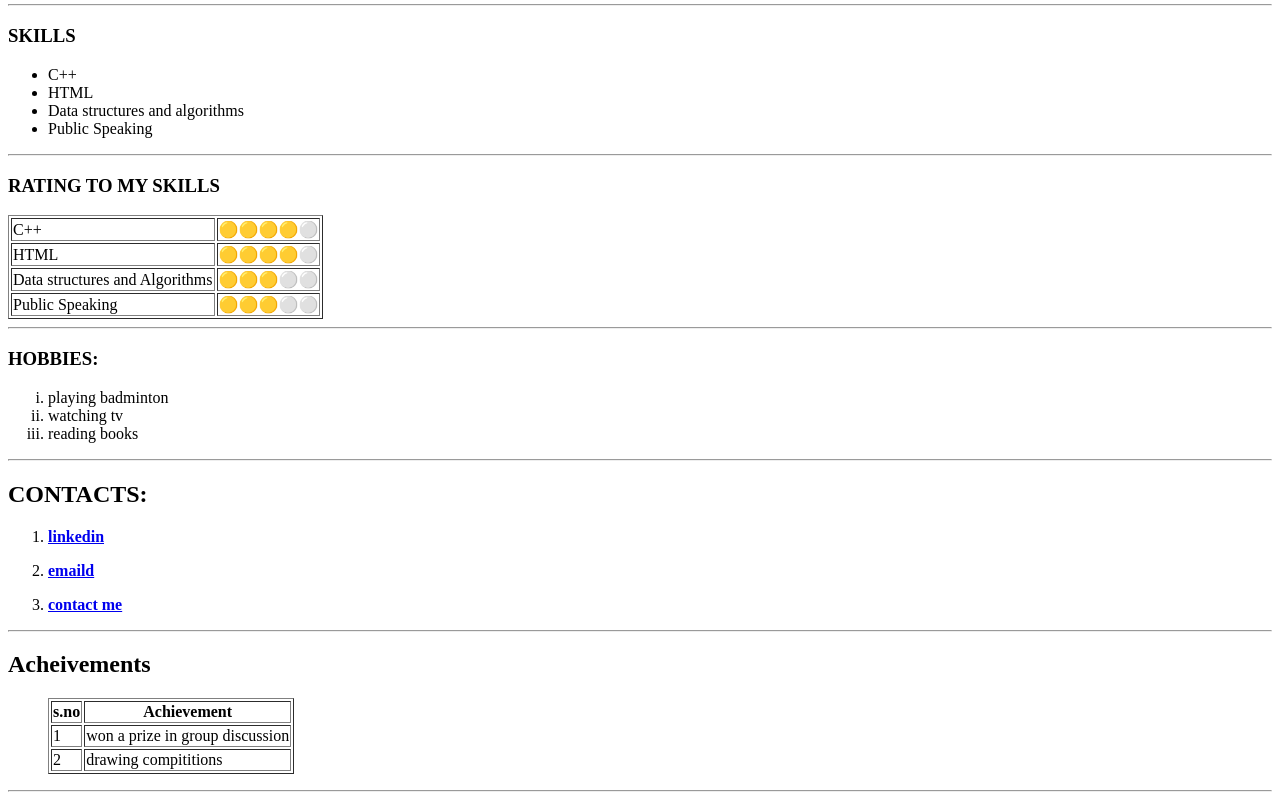
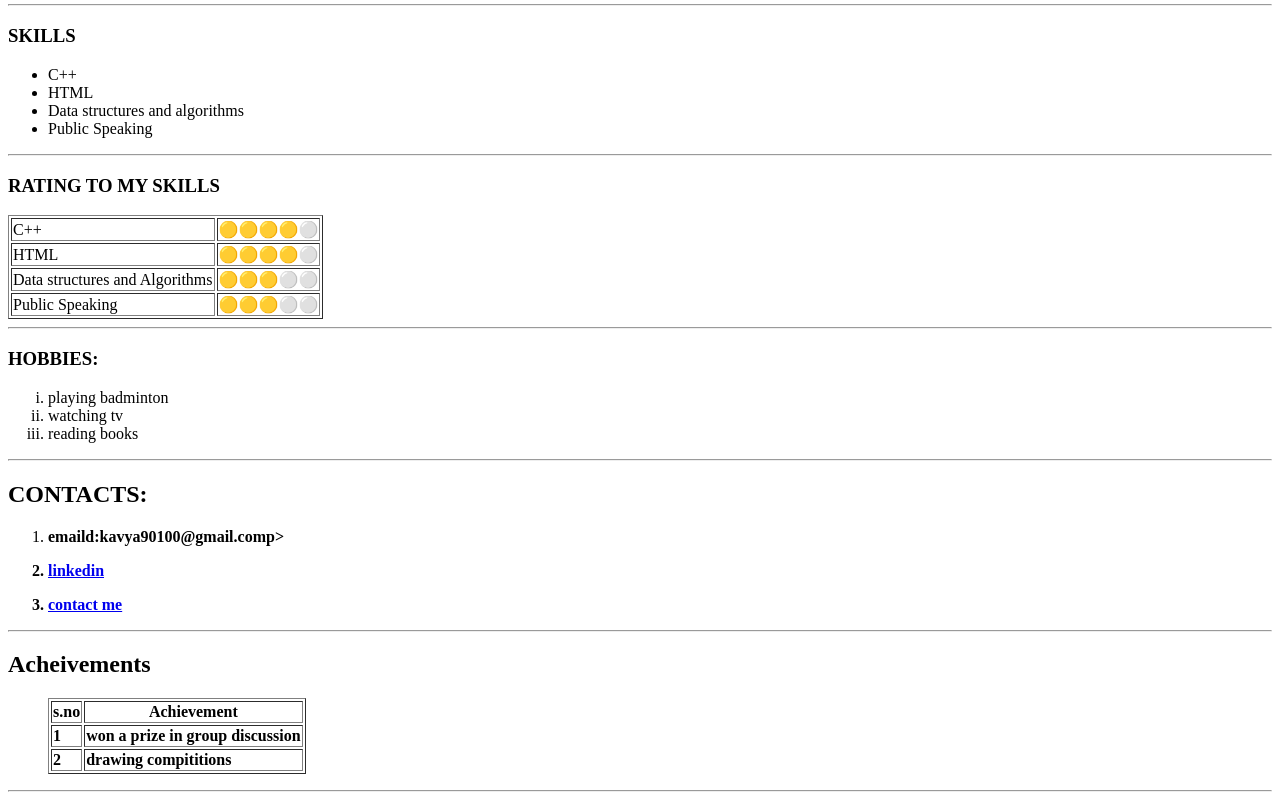
Before and after one commit to Kavya-mothukuri/resume, a plain HTML site: page index.html in a window 1280 px wide. Shown: the part 431-1231 px from the top of the page. Drawn offline with Linux system fonts and the light colour scheme.

Commit message:
index.html

```diff
--- a/index.html
+++ b/index.html
@@ -65,8 +65,8 @@
   <hr />
  <h2>CONTACTS:</h2>
  <ol type="1">
+ <li><p><strong>emaild:kavya90100@gmail.comp></li>
  <li><p><strong><a href="https://www.linkedin.com/in/kavya-mothukuri-1bb30b206/">linkedin</a></strong></p></li>
- <li><p><strong><a href="kavya90100@gmail.com">emaild</a></strong></p></li>
  <li><p><strong><a href="contact.html">contact me</a></strong></p></li>
  </ol>
  <hr />
```
